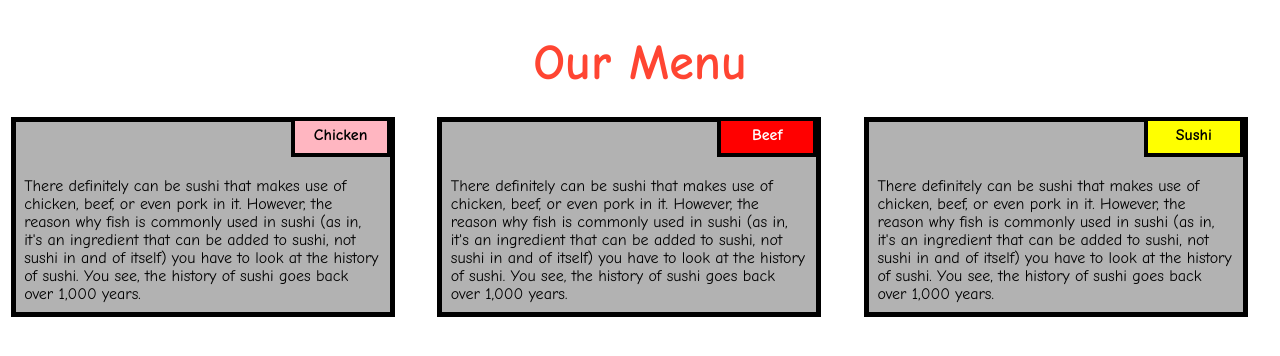
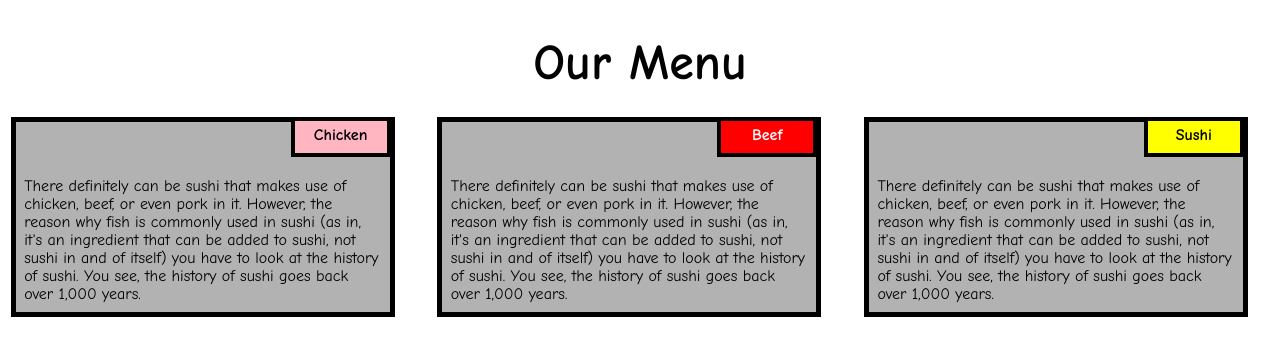
Before and after one commit to Neel-Bhatt2000/coursera-test, a plain HTML site: page module2-solution/index.html in a window 1280 px wide. Drawn offline with Linux system fonts and the light colour scheme.

Commit message:
Assignment 2

```diff
--- a/module2-solution/css/stylesheet.css
+++ b/module2-solution/css/stylesheet.css
@@ -16,7 +16,7 @@ body{
 h1 {
   margin-bottom: 15px;
   text-align: center;
-  color: #ff4532;
+  color: black;
   font-size: 50px;
 }
 
```
